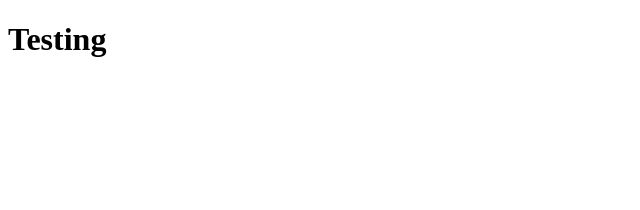
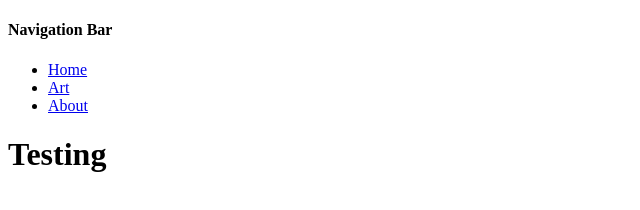
Before and after one commit to norellic/noellegarrick, a plain HTML site: page index.html in a window 1280 px wide. Shown: the whole page, without its empty margins (0-640 px from the left). Drawn offline with Linux system fonts and the light colour scheme.

Commit message:
added navigation bar

```diff
--- a/index.html
+++ b/index.html
@@ -1,8 +1,23 @@
 <!DOCTYPE HTML>
-<html>
+<html lang ="en">
   <head>
-    <body>
-      <h1>Testing</h1>
-    </body>
+    <meta charset="UTF-8" />
+    <meta name=""viewport" content="width=device-width, initial-scale=1.0"/>
+    <link />
+    <title>Home</title>
   </head>
+  <body>
+    <nav>
+      <div class="heading">
+        <h4>Navigation Bar</h4>
+      </div>
+      <ul class="nav-links">
+        <li><a href="../index.html">Home</a></li>
+        <li><a href="art.html">Art</a></li>
+        <li><a href="about.html">About</a></li>
+      </ul>
+    </nav>
+    <h1>Testing</h1>
+
+  </body>
 </html>
```
